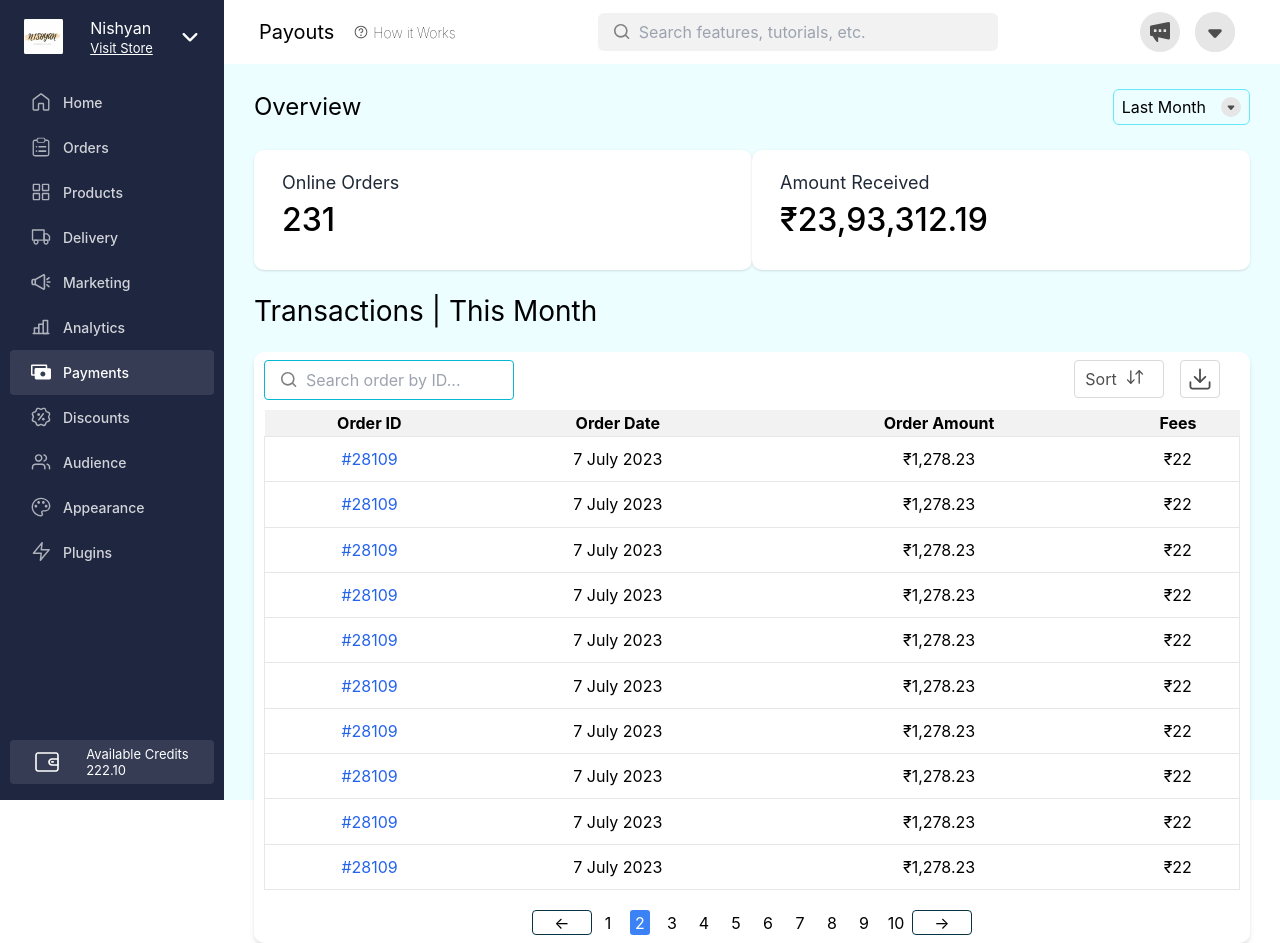
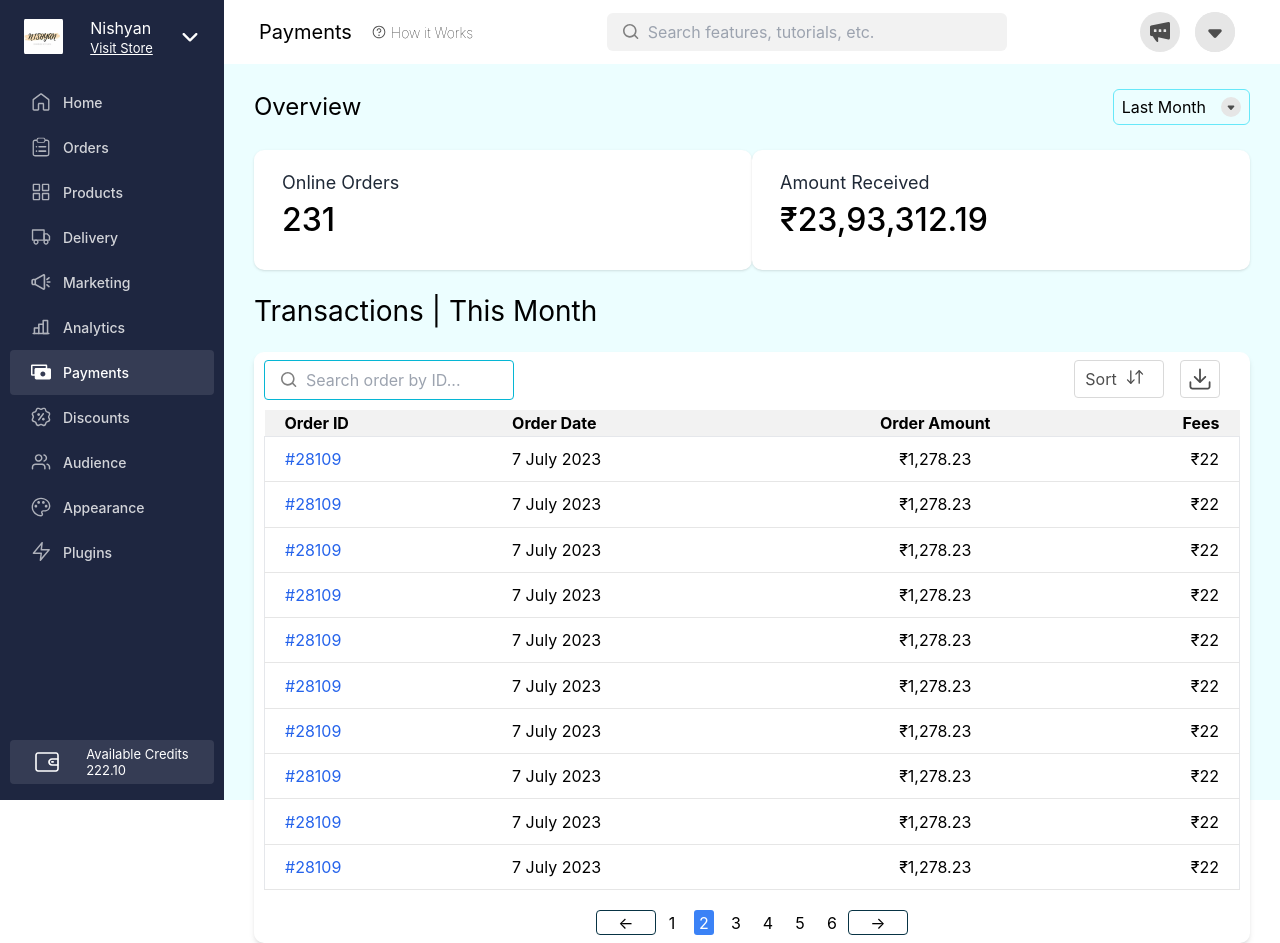
Before and after one commit to Ankur1493/dukaan-payouts-v1, a React (Vite) app: page / in a window 1280 px wide. Built offline with nearby package versions, Linux system fonts and the light colour scheme; a web font is replaced by a local one.

Commit message:
final touches

```diff
--- a/src/components/Header.jsx
+++ b/src/components/Header.jsx
@@ -5,7 +5,7 @@ const Header = () => {
   return (
     <div className="w-[calc(100vw-60px)] lg:w-[calc(100vw-224px)] bg-white flex items-center lg:justify-between justify-around h-[50px] ml-[60px] lg:ml-[224px] px-[5px] lg:pl-[35px] lg:pr-[45px] py-[32px]">
       <div className='flex'>
-        <div className='text-[20px] font-normal'>Payouts</div>
+        <div className='text-[20px] font-normal'>Payments</div>
         <div className='text-[14px] hidden lg:flex font-thin ml-[20px] justify-center cursor-pointer items-center'>
           <img src='./images/help.svg' className='h-[14px] w-[14px] mr-[5px]' />
           How it Works
--- a/src/components/Pagination.jsx
+++ b/src/components/Pagination.jsx
@@ -5,7 +5,7 @@ const Pagination = ({ totalPages }) => {
   return (
     <div className='text-center flex'>
       <button className='border-[1px] w-[60px] h-[25px] rounded border-cyan-950  hover:bg-cyan-100 duration-500' >←</button>
-      <div className='w-[350p]'>
+      <div className='w-[350p] flex overflow-hidden'>
         {Array.from({ length: totalPages }, (_, i) => i + 1).map(page => (
           <button key={page} className={`h-[25px] w-[20px] mx-[6px] rounded-[3px] text-[16px] ${page === 2 ? "bg-blue-500 text-white" : ""}`}>
             {page}
--- a/src/components/TransactionsInfo.jsx
+++ b/src/components/TransactionsInfo.jsx
@@ -23,26 +23,26 @@ const TransactionsInfo = () => {
         <table className='w-full h-[480px] border-collapse border-none'>
           <thead>
             <tr className='bg-[#F2F2F2] p-[10px] border-none'>
-              <th>Order ID</th>
-              <th>Order Date</th>
+              <th className='text-left pl-[20px]'>Order ID</th>
+              <th className='text-left pl-[20px]'>Order Date</th>
               <th>Order Amount</th>
-              <th>Fees</th>
+              <th className='text-right pr-[20px]'>Fees</th>
             </tr>
           </thead>
           <tbody className='text-center border-none'>
             {transactionsConsts.map((trans, index) => (
               <tr key={index} className='border-b-[#E6E6E6] border-[0.6px]'>
-                <td className='text-blue-600' >{trans.orderId}</td>
-                <td>{trans.orderDate}</td>
+                <td className='text-blue-600 text-left pl-[20px]' >{trans.orderId}</td>
+                <td className='text-left pl-[20px]'>{trans.orderDate}</td>
                 <td>{trans.orderAmount}</td>
-                <td>{trans.fees}</td>
+                <td className='text-right pr-[20px]' >{trans.fees}</td>
               </tr>
             ))}
           </tbody>
         </table>
       </div>
       <div className='flex justify-center items-center w-full'>
-        <Pagination totalPages={10} />
+        <Pagination totalPages={6} />
       </div>
     </div>
   );
```
